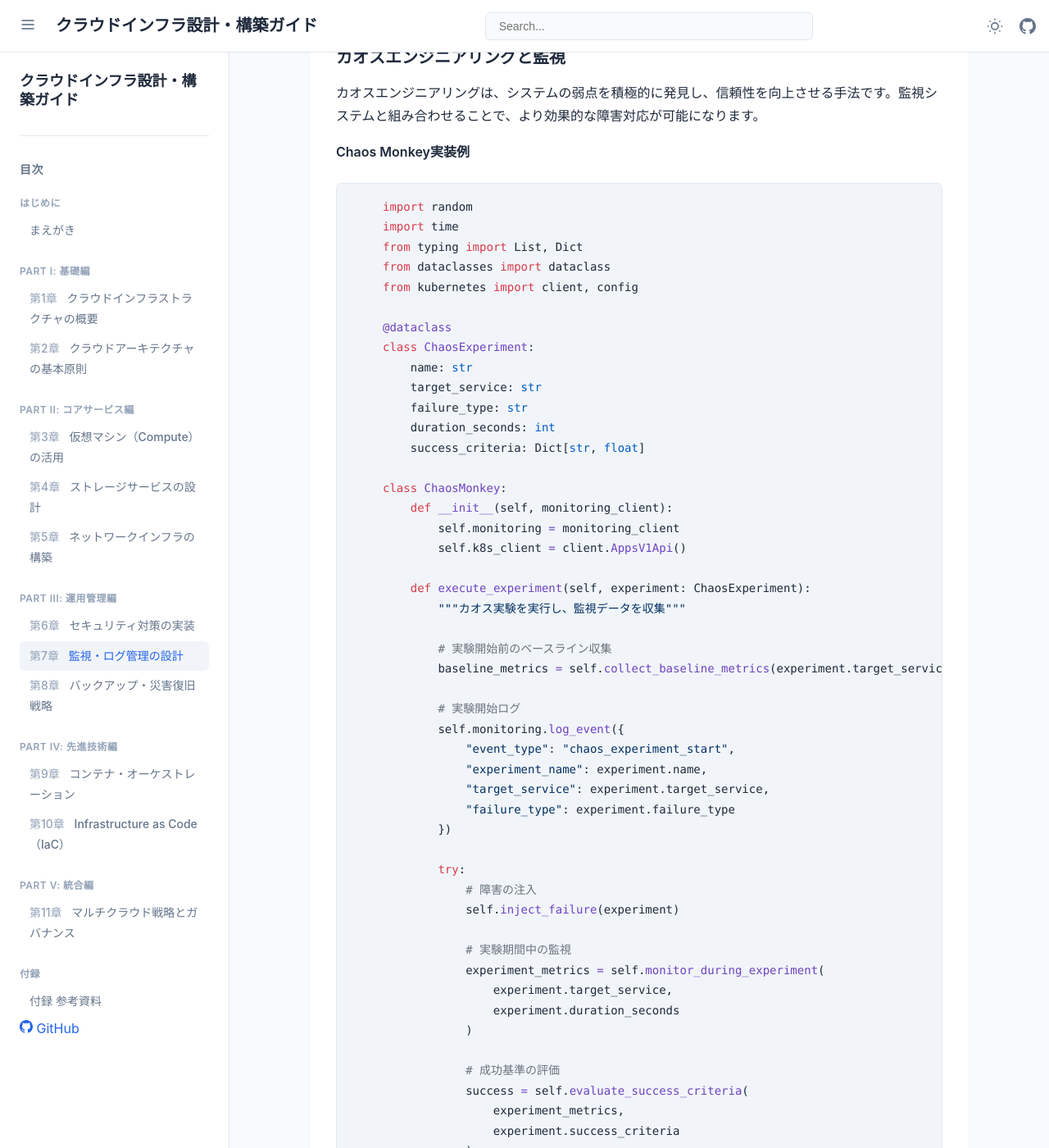
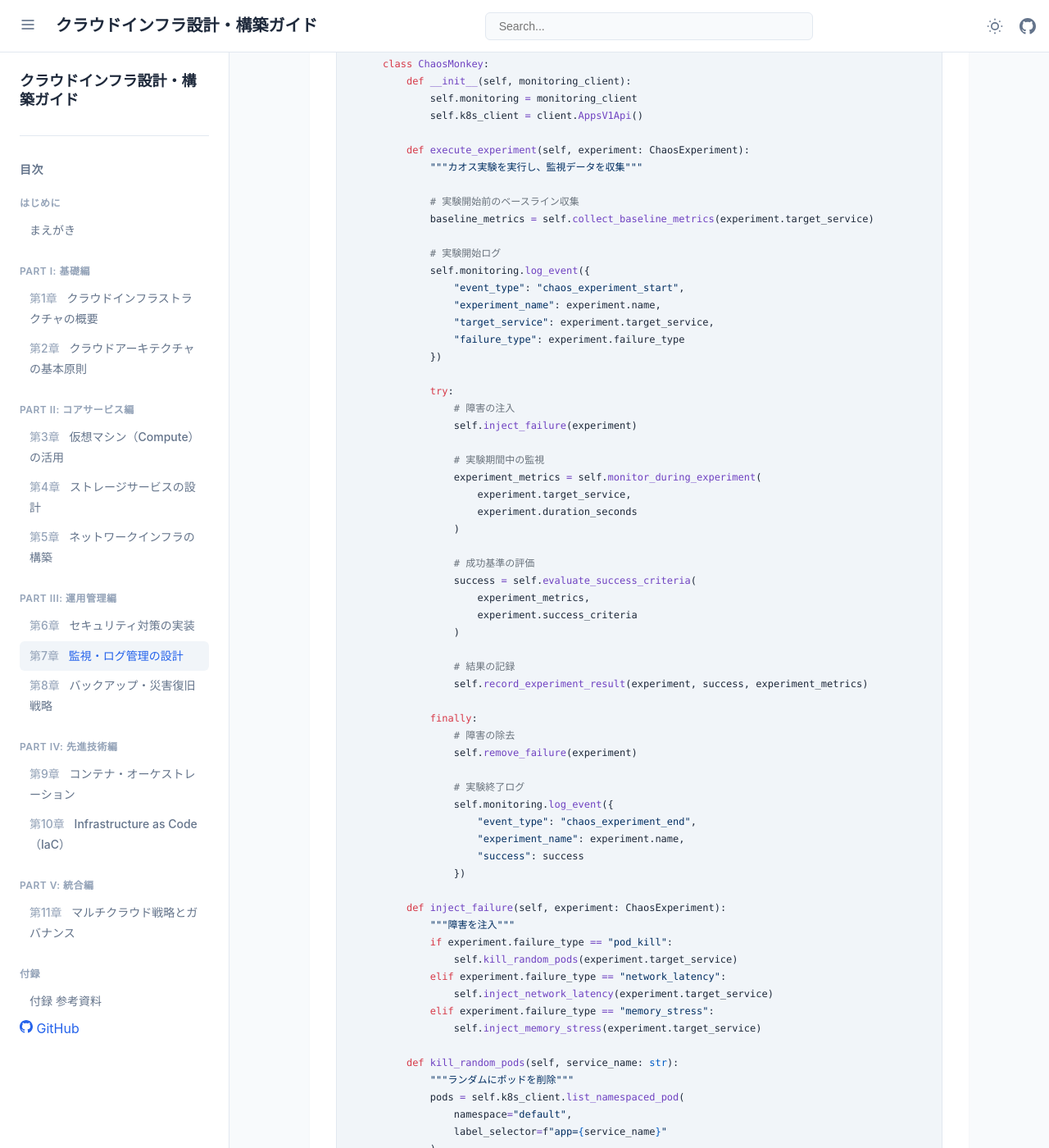
Before and after one commit to itdojp/cloud-infra-book, a Jekyll site: the page built from docs/chapter-chapter07/index.md, in a window 1280 px wide and 1400 px high, scrolled down 21161 px. Shown: the whole window at 82% size. Built offline with Jekyll 4.4.1, drawn with Linux system fonts in a browser that asks for light colours; some of the changed text lies outside the part shown.

Commit message:
Reduce code block font size for better readability
- Reduce all code block font sizes from 0.875rem to 0.75rem (14px to 12px)
- Apply to all code elements: code, pre, .highlight, inline code
- Add comprehensive font-size overrides for all code block elements
- Specific fixes for comment classes (.c, .cm, .cp, .c1, .cs)
- Apply same changes to dark theme variants
- Use \!important to ensure consistent sizing across all contexts
- Fixes oversized code comments like '# ワークロード分析の例'

🤖 Generated with [Claude Code](https://claude.ai/code)

Co-Authored-By: Claude <noreply@anthropic.com>

```diff
--- a/docs/assets/css/syntax-highlighting.css
+++ b/docs/assets/css/syntax-highlighting.css
@@ -13,7 +13,7 @@ pre {
 
 code {
     font-family: var(--font-mono);
-    font-size: 0.875rem;
+    font-size: 0.75rem;
     line-height: 1.5;
 }
 
@@ -21,8 +21,24 @@ code {
 .highlight code,
 .highlight pre,
 .highlight span {
-    font-size: 0.875rem !important;
+    font-size: 0.75rem !important;
     font-family: var(--font-mono);
+}
+
+/* Code blocks */
+pre code {
+    font-size: 0.75rem !important;
+}
+
+/* All code block elements */
+pre,
+pre *,
+.highlight,
+.highlight *,
+code,
+code * {
+    font-size: 0.75rem !important;
+    font-family: var(--font-mono) !important;
 }
 
 /* Inline Code */
@@ -30,7 +46,7 @@ code {
     background: var(--bg-tertiary);
     padding: 0.125rem 0.375rem;
     border-radius: 4px;
-    font-size: 0.875em;
+    font-size: 0.75rem !important;
     color: var(--text-primary);
 }
 
@@ -70,14 +86,14 @@ pre[data-lang]::before {
 }
 
 /* GitHub Light Theme (default) */
-.highlight .c { color: #6a737d; } /* Comment */
+.highlight .c { color: #6a737d; font-size: 0.75rem !important; } /* Comment */
 .highlight .err { color: #b31d28; background-color: #ffeef0; } /* Error */
 .highlight .k { color: #d73a49; } /* Keyword */
 .highlight .o { color: #6f42c1; } /* Operator */
-.highlight .cm { color: #6a737d; } /* Comment.Multiline */
-.highlight .cp { color: #d73a49; } /* Comment.Preproc */
-.highlight .c1 { color: #6a737d; } /* Comment.Single */
-.highlight .cs { color: #6a737d; font-weight: normal; } /* Comment.Special */
+.highlight .cm { color: #6a737d; font-size: 0.75rem !important; } /* Comment.Multiline */
+.highlight .cp { color: #d73a49; font-size: 0.75rem !important; } /* Comment.Preproc */
+.highlight .c1 { color: #6a737d; font-size: 0.75rem !important; } /* Comment.Single */
+.highlight .cs { color: #6a737d; font-weight: normal; font-size: 0.75rem !important; } /* Comment.Special */
 .highlight .gd { color: #b31d28; background-color: #ffeef0; } /* Generic.Deleted */
 .highlight .ge { font-style: italic; } /* Generic.Emph */
 .highlight .gh { color: #005cc5; font-weight: normal; } /* Generic.Heading */
@@ -129,14 +145,14 @@ pre[data-lang]::before {
 .highlight .il { color: #005cc5; } /* Literal.Number.Integer.Long */
 
 /* Dark Theme Overrides */
-[data-theme="dark"] .highlight .c { color: #8b949e; }
+[data-theme="dark"] .highlight .c { color: #8b949e; font-size: 0.75rem !important; }
 [data-theme="dark"] .highlight .err { color: #f85149; background-color: transparent; }
 [data-theme="dark"] .highlight .k { color: #ff7b72; }
 [data-theme="dark"] .highlight .o { color: #79c0ff; }
-[data-theme="dark"] .highlight .cm { color: #8b949e; }
-[data-theme="dark"] .highlight .cp { color: #ff7b72; }
-[data-theme="dark"] .highlight .c1 { color: #8b949e; }
-[data-theme="dark"] .highlight .cs { color: #8b949e; font-weight: normal; }
+[data-theme="dark"] .highlight .cm { color: #8b949e; font-size: 0.75rem !important; }
+[data-theme="dark"] .highlight .cp { color: #ff7b72; font-size: 0.75rem !important; }
+[data-theme="dark"] .highlight .c1 { color: #8b949e; font-size: 0.75rem !important; }
+[data-theme="dark"] .highlight .cs { color: #8b949e; font-weight: normal; font-size: 0.75rem !important; }
 [data-theme="dark"] .highlight .gd { color: #ffdcd7; background-color: #67060c; }
 [data-theme="dark"] .highlight .gh { color: #79c0ff; font-weight: normal; }
 [data-theme="dark"] .highlight .gi { color: #aff5b4; background-color: #033a16; }
```
